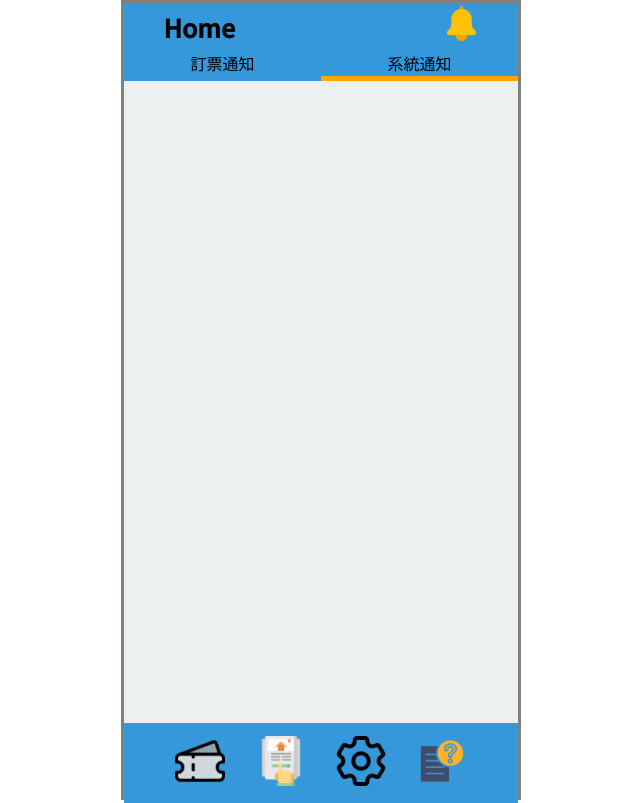
After one commit to FCU-1121/BookYourTicket, a Flask app: page /notification/system in a window 1280 px wide. The commit adds this page. Shown: the whole page, without its empty margins (319-959 px from the left). Run offline with Flask 3, Linux system fonts and the light colour scheme; style sheets or scripts are compiled from the project's sources; some libraries are stand-ins or nearby versions.

Commit message:
新增通知介面

```diff
--- a/app.py
+++ b/app.py
@@ -20,9 +20,13 @@ def bookTicket():
 def about():
     return render_template('about.html', title = 'About')
 
-@app.route('/notification')
-def notification():
-    return render_template('notification.html', title='Notification')
+@app.route('/notification/system')
+def system():
+    return render_template('notification/system.html', title='System')
+
+@app.route('/notification/ticket')
+def ticket():
+    return render_template('notification/ticket.html', title='Ticket')
 
 @app.route('/myTicket/received')
 def received():
--- /dev/null
+++ b/static/css/notification/notification.css
@@ -0,0 +1,16 @@
+#notification-navbar {
+    width: 100%;
+    height: 2rem;
+    background-color: #3498db;
+    display: flex;
+}
+#notification-navbar .left, #notification-navbar .right {
+    width: 50%;
+    text-align: center;
+    cursor: pointer;
+    text-decoration: none;
+}
+#notification-navbar .clicked {
+    border-bottom: 5px solid orange;
+    cursor: auto;
+}/*# sourceMappingURL=notification.css.map */
--- /dev/null
+++ b/static/css/notification/notification.scss
@@ -0,0 +1,16 @@
+#notification-navbar{
+    width: 100%;
+    height: 2rem;
+    background-color: #3498db;
+    display: flex;
+    .left, .right{
+        width: 50%;
+        text-align: center;
+        cursor: pointer;
+        text-decoration: none;
+    }
+    .clicked{
+        border-bottom: 5px solid orange;
+        cursor: auto;
+    }
+}
--- /dev/null
+++ b/static/css/notification/system.css
@@ -0,0 +1,9 @@
+main {
+    width: 100%;
+    height: 100%;
+    padding: 1rem;
+    display: flex;
+    justify-content: flex-start;
+    flex-direction: column;
+    overflow: scroll;
+  }
--- /dev/null
+++ b/static/js/notification.js
@@ -0,0 +1,7 @@
+if(window.location.href.includes("system")){
+    document.getElementsByClassName('left')[0].classList.remove('clicked')
+    document.getElementsByClassName('right')[0].classList.add('clicked')
+}else{
+    document.getElementsByClassName('right')[0].classList.remove('clicked')
+    document.getElementsByClassName('left')[0].classList.add('clicked')
+}
--- a/templates/baseof.html
+++ b/templates/baseof.html
@@ -19,7 +19,7 @@
     <!-- Navigation content here -->
     <div class="nav-container">
         <a href="/">Home</a>
-        <a href="/notification" id="notification"></a>
+        <a href="/notification/ticket" id="notification"></a>
     </div>
 
     <!-- Add other navigation links as needed -->
--- /dev/null
+++ b/templates/notification/notification.html
@@ -0,0 +1,21 @@
+<!-- notification -->
+
+{% extends 'baseof.html' %}
+
+{% block css %}
+<link rel="stylesheet" href="../../static/css/notification/notification.css">
+{% endblock %}
+
+{% block content %}
+<div id="notification-navbar">
+    <a class="left clicked" href="/notification/ticket">訂票通知</a>
+    <a class="right" href="/notification/system">系統通知</a>
+</div>
+
+{% block ticket_infor %}
+{% endblock %}
+{% endblock %}
+
+{% block js %}
+<script src="../../static/js/notification.js"></script>
+{% endblock %}
--- /dev/null
+++ b/templates/notification/system.html
@@ -0,0 +1,12 @@
+{% extends 'notification/notification.html' %}
+
+{% block css %}
+<link rel="stylesheet" href="../../static/css/notification/system.css">
+{{ super() }}
+{% endblock %}
+
+{% block ticket_infor %}
+<main>
+
+</main>
+{% endblock %}
```
Also changed, not shown: static/css/notification/ticket.css (added, +9 -0 lines), templates/notification.html (deleted, +0 -8 lines), templates/notification/ticket.html (added, +12 -0 lines), 1 other file.
